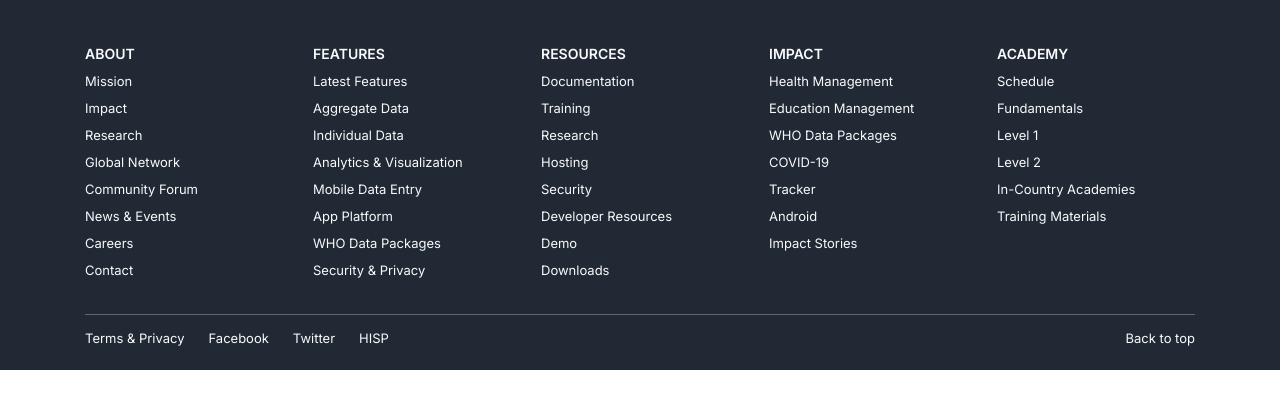
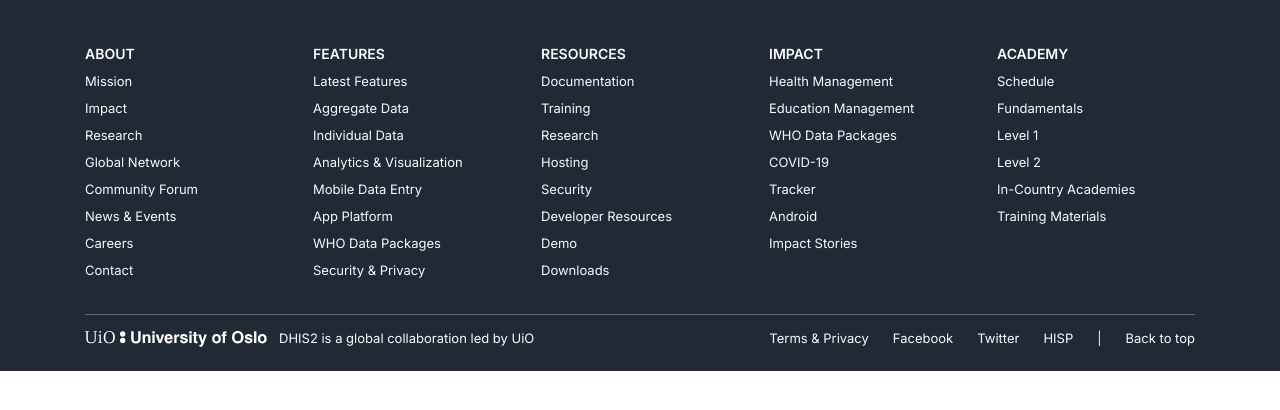
Before and after one commit to dhis2/dhis2org-prototype, a plain HTML site: page footer.html in a window 1280 px wide. Drawn offline with Linux system fonts and the light colour scheme.

Commit message:
feat: uio link in footer

```diff
--- a/footer.html
+++ b/footer.html
@@ -75,15 +75,21 @@
           <div class="col">
             <div class="footer-sub">
               <div class="footer-sub-left">
+                <a class="footer-link footer-uio" href="http://hisp.uio.no/">
+                  <img src="assets/uio-inverse-oneline.svg" />
+                  DHIS2 is a global collaboration led by UiO</a
+                >
+              </div>
+              <div class="footer-sub-right">
                 <a href="#" class="footer-link footer-sub-link"
                   >Terms & Privacy</a
                 >
                 <a href="#" class="footer-link footer-sub-link">Facebook</a>
                 <a href="#" class="footer-link footer-sub-link">Twitter</a>
                 <a href="#" class="footer-link footer-sub-link">HISP</a>
-              </div>
-              <div class="footer-sub-right">
-                <a href="#" class="footer-link footer-sub-link">Back to top</a>
+                <a href="#" id="toplink" class="footer-link footer-sub-link"
+                  >Back to top</a
+                >
               </div>
             </div>
           </div>
--- a/styles.css
+++ b/styles.css
@@ -496,7 +496,7 @@ a.footer-link:hover {
 }
 
 a.footer-sub-link {
-  margin-right: 24px;
+  margin-left: 24px;
 }
 
 .footer-sub {
@@ -505,18 +505,32 @@ a.footer-sub-link {
   padding: 16px 0 0 0;
   display: flex;
   justify-content: space-between;
+  align-items: center;
 }
 
 .footer-sub-left {
   display: flex;
+  font-size: 0.8125rem;
+  align-items: center;
 }
 
 .footer-sub-right {
-  text-align: right;
+  display: flex;
+  align-content: flex-end;
 }
 
-.footer-sub-right a.footer-sub-link {
-  margin-right: 0;
+.footer-sub #toplink::before {
+  content: '|';
+  color: var(--grey200);
+  margin-right: 24px;
+}
+
+a.footer-uio {
+  display: flex;
+  align-items: center;
+}
+a.footer-uio img {
+  margin-right: 12px;
 }
 
 /* HERO */
```
Also changed, not shown: assets/uio-inverse-oneline.svg (added).
